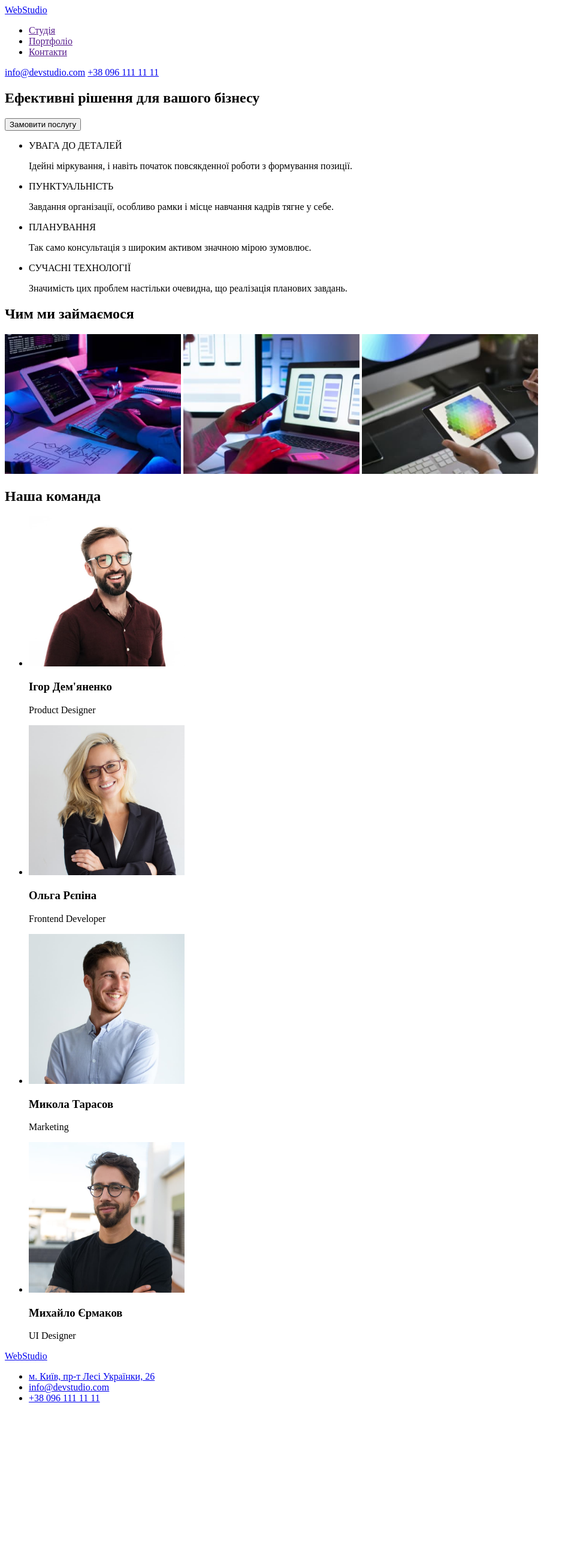
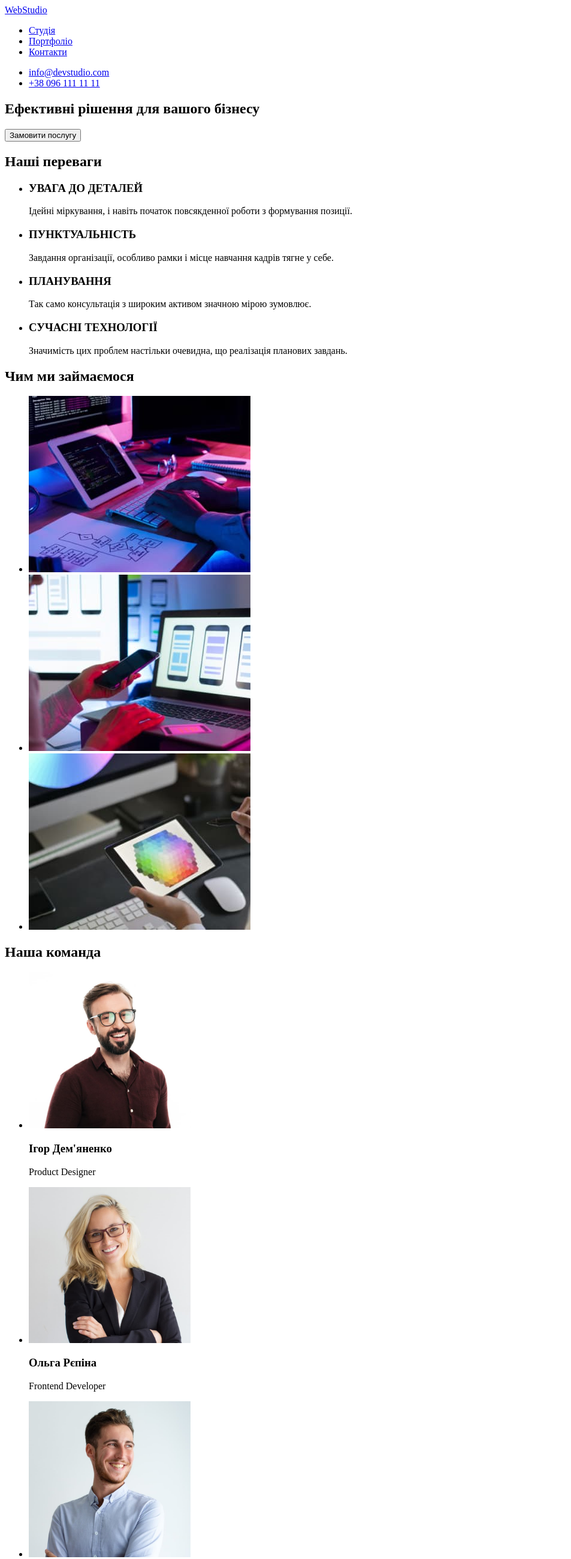
Before and after one commit to Lazarello/goit-markup-hw-01, a plain HTML site: page index.html in a window 1280 px wide. Shown: the top 2599 px of the page at 60% size, without its empty margins (0-953 px from the left). Before the commit the page ends 2356 px from the top, so only its background shows below. Drawn offline with Linux system fonts and the light colour scheme.

Commit message:
after editing

```diff
--- a/index.html
+++ b/index.html
@@ -9,20 +9,17 @@
   <body>
     <header>
       <nav>
-        <a
-          href="./index.html"
-          target="_blank"
-          rel="noopener noreferrer nofollow"
-          >WebStudio</a
-        >
+        <a href="./index.html">WebStudio</a>
         <ul>
-          <li><a href="">Студія</a></li>
-          <li><a href="">Портфоліо</a></li>
-          <li><a href="">Контакти</a></li>
+          <li><a href="#">Студія</a></li>
+          <li><a href="#">Портфоліо</a></li>
+          <li><a href="#">Контакти</a></li>
         </ul>
       </nav>
-      <a href="mailto:info@devstudio.com">info@devstudio.com</a>
-      <a href="tel:+380961111111">+38 096 111 11 11</a>
+      <ul>
+        <li><a href="mailto:info@devstudio.com">info@devstudio.com</a></li>
+        <li><a href="tel:+380961111111">+38 096 111 11 11</a></li>
+      </ul>
     </header>
     <main>
       <section>
@@ -30,47 +27,58 @@
         <button type="button">Замовити послугу</button>
       </section>
       <section>
+        <h2>Наші переваги</h2>
         <ul>
           <li>
-            <p>УВАГА ДО ДЕТАЛЕЙ</p>
+            <h3>УВАГА ДО ДЕТАЛЕЙ</h3>
             <p>
               Ідейні міркування, і навіть початок повсякденної роботи з
               формування позиції.
             </p>
           </li>
           <li>
-            <p>ПУНКТУАЛЬНІСТЬ</p>
+            <h3>ПУНКТУАЛЬНІСТЬ</h3>
             <p>
               Завдання організації, особливо рамки і місце навчання кадрів тягне
               у себе.
             </p>
           </li>
           <li>
-            <p>ПЛАНУВАННЯ</p>
+            <h3>ПЛАНУВАННЯ</h3>
             <p>
               Так само консультація з широким активом значною мірою зумовлює.
             </p>
           </li>
           <li>
-            <p>СУЧАСНІ ТЕХНОЛОГІЇ</p>
+            <h3>СУЧАСНІ ТЕХНОЛОГІЇ</h3>
             <p>
               Значимість цих проблем настільки очевидна, що реалізація планових
               завдань.
             </p>
           </li>
         </ul>
+      </section>
+      <section>
         <h2>Чим ми займаємося</h2>
-        <img src="./images/img.jpg" alt="Man working on PC" width="294" />
+        <ul>
+          <li>
+            <img src="./images/img.jpg" alt="Man working on PC" width="370" />
+          </li>
+          <li>
             <img
               src="./images/img2.jpg"
               alt="Woman hold phone in front of laptop"
-          width="294"
+              width="370"
             />
+          </li>
+          <li>
             <img
               src="./images/img3.jpg"
               alt="Woman shows picture on tablet"
-          width="294"
+              width="370"
             />
+          </li>
+        </ul>
       </section>
       <section>
         <h2>Наша команда</h2>
@@ -79,7 +87,7 @@
             <img
               src="./images/employe1.jpg"
               alt="Smiling man with beard in glasses"
-              width="260"
+              width="270"
             />
             <h3>Ігор Дем'яненко</h3>
             <p>Product Designer</p>
@@ -88,13 +96,13 @@
             <img
               src="./images/employe2.jpg"
               alt="Smiling woman in glasses"
-              width="260"
+              width="270"
             />
             <h3>Ольга Рєпіна</h3>
             <p>Frontend Developer</p>
           </li>
           <li>
-            <img src="./images/employe3.jpg" alt="Smiling man" width="260" />
+            <img src="./images/employe3.jpg" alt="Smiling man" width="270" />
             <h3>Микола Тарасов</h3>
             <p>Marketing</p>
           </li>
@@ -102,7 +110,7 @@
             <img
               src="./images/employe4.jpg"
               alt="Smiling man in glasses"
-              width="260"
+              width="270"
             />
             <h3>Михайло Єрмаков</h3>
             <p>UI Designer</p>
@@ -111,12 +119,15 @@
       </section>
     </main>
     <footer>
-      <a href="./index.html" target="_blank" rel="noopener noreferrer nofollow"
-        >WebStudio</a
-      >
+      <a href="./index.html">WebStudio</a>
+      <address>
         <ul>
           <li>
-          <a href="https://goo.gl/maps/9FVGhHxH4ZzNUwWE9">
+            <a
+              href="https://goo.gl/maps/9FVGhHxH4ZzNUwWE9"
+              target="_blank"
+              rel="noopener noreferrer nofollow"
+            >
               м. Київ, пр-т Лесі Українки, 26
             </a>
           </li>
@@ -127,6 +138,7 @@
             <a href="tel:+380961111111">+38 096 111 11 11</a>
           </li>
         </ul>
+      </address>
     </footer>
   </body>
 </html>
```
Lines whose indentation alone changed are shown as unchanged.
